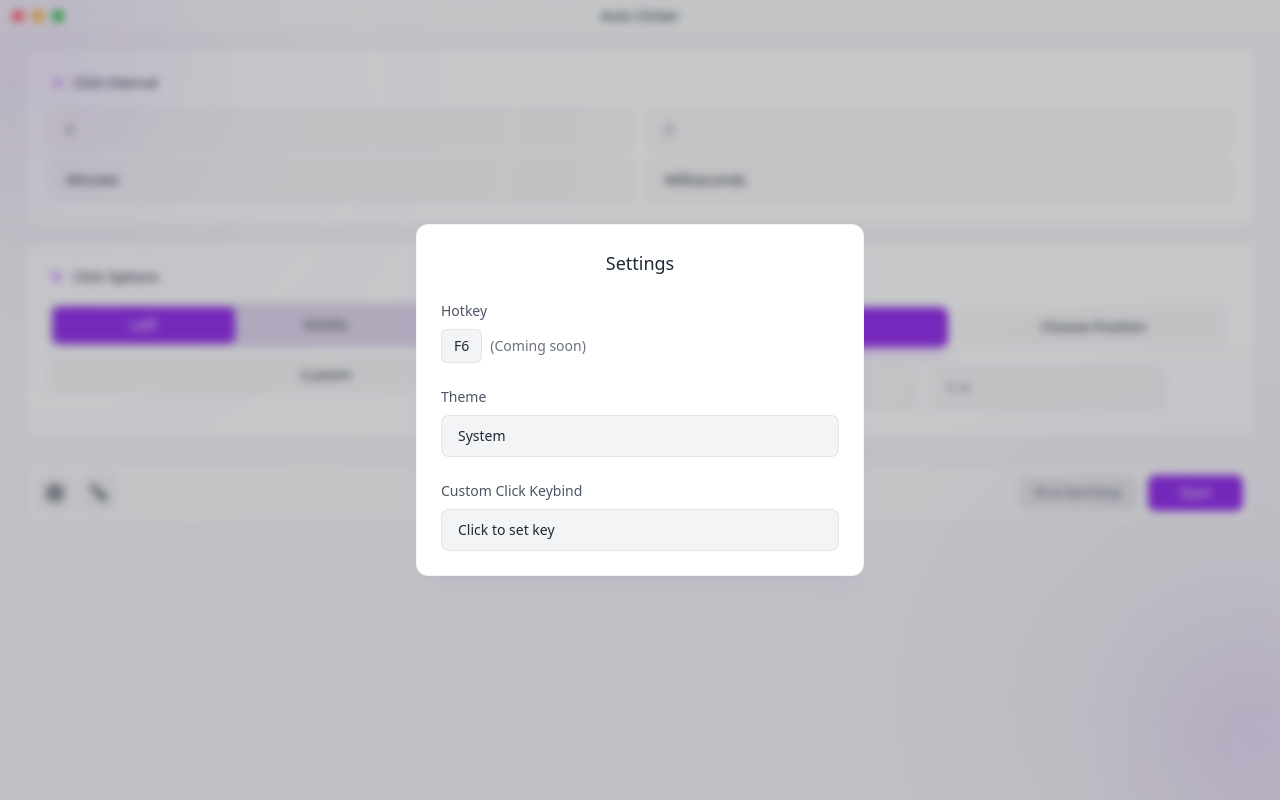
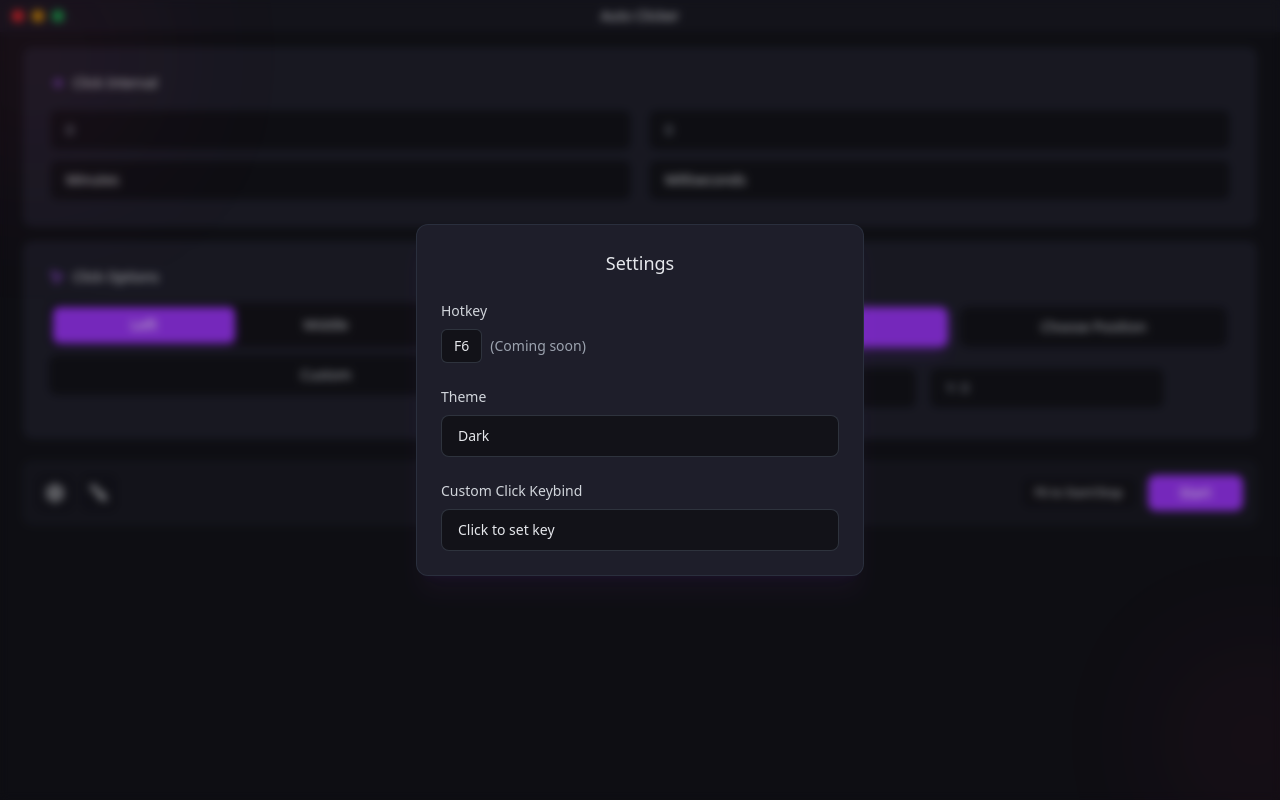
Before and after one commit to kauht/Clikr, a React (Vite) app: page / in a window 1280 px wide. Both pictures are taken after a click on the button 55 px from the left and 493 px from the top of the page. Built offline with nearby package versions, Linux system fonts and the light colour scheme.

Commit message:
Getting bit rusty

```diff
--- a/src-tauri/tauri.conf.json
+++ b/src-tauri/tauri.conf.json
@@ -1,12 +1,12 @@
 {
   "$schema": "https://schema.tauri.app/config/2",
-  "productName": "first",
+  "productName": "Auto Clicker",
   "version": "0.1.0",
-  "identifier": "com.first.app",
+  "identifier": "com.autoclicker.app",
   "build": {
     "beforeDevCommand": "npm run dev",
     "devUrl": "http://localhost:1420",
-    "beforeBuildCommand": "npm run build",
+    "beforeBuildCommand": "pnpm run build",
     "frontendDist": "../dist"
   },
   "app": {
--- a/src/App.tsx
+++ b/src/App.tsx
@@ -1,30 +1,36 @@
-import { getCurrentWindow } from '@tauri-apps/api/window';
+import NavBar from './components/NavBar';
 import { ArrowRight, MousePointer2, Settings as SettingsIcon, SwordIcon as Record } from 'lucide-react';
 import { useState, useEffect } from 'react';
 import "./App.css";
 import KInput from './components/kInput';
 import KSelect from './components/kSelect';
 import SettingsMenu from './components/SettingsMenu';
+import ClickTypeSelector from './components/ClickTypeSelector';
 
 function App() {
-  // Theme
-  const [theme, setTheme] = useState('System');
+  const [theme, setTheme] = useState('Dark'); // Default Theme
+  const [intervalUnit1, setIntervalUnit1] = useState('Minutes');
+  const [intervalUnit2, setIntervalUnit2] = useState('Milliseconds');
+  const [interval1, setInterval1] = useState('');
+  const [interval2, setInterval2] = useState('');
+  const [positionX, setPositionX] = useState('');
+  const [positionY, setPositionY] = useState('');
+  const [clickType, setClickType] = useState('Left');
+  const [positionType, setPositionType] = useState('Current');
+  const [customKey] = useState('');
+  const [isRunning, setIsRunning] = useState(false);
+  const [hotkey] = useState('F6');
+  const [isSettingsOpen, setIsSettingsOpen] = useState(false);
+  const [isCustomKeyModalOpen, setIsCustomKeyModalOpen] = useState(false);
 
-  // Disable Keybinds
   useEffect(() => {
     const handleMouseEvents = (e: MouseEvent) => {
-      if (e.button === 3 || e.button === 4 || e.type === 'contextmenu') {
-        e.preventDefault();
-      }
+      if (e.button === 3 || e.button === 4 || e.type === 'contextmenu') e.preventDefault();
     };
 
     const handleKeyboardEvents = (e: KeyboardEvent) => {
       const { key, ctrlKey, shiftKey } = e;
-      const isBlockedFKey = key.startsWith('F') && key !== 'F6';
-      const isCtrlR = ctrlKey && key === 'r';
-      const isBlockedCtrlShiftKey = ctrlKey && shiftKey && 'IJCK'.includes(key);
-
-      if (isBlockedFKey || isCtrlR || isBlockedCtrlShiftKey) {
+      if ((key.startsWith('F') && key !== 'F6') || (ctrlKey && key === 'r') || (ctrlKey && shiftKey && 'IJCK'.includes(key))) {
         e.preventDefault();
       }
     };
@@ -40,153 +46,53 @@ function App() {
     };
   }, []);
 
-  // Handle Theme
   useEffect(() => {
-    const handleSystemThemeChange = (e: MediaQueryListEvent | MediaQueryList) => {
-      if (theme === 'System') {
-        document.documentElement.classList.toggle('dark', e.matches);
-      }
-    };
-
-    if (theme === 'System') {
-      const darkModeMediaQuery = window.matchMedia('(prefers-color-scheme: dark)');
-      handleSystemThemeChange(darkModeMediaQuery);
-      darkModeMediaQuery.addEventListener('change', handleSystemThemeChange);
-      return () => darkModeMediaQuery.removeEventListener('change', handleSystemThemeChange);
-    } else {
-      document.documentElement.classList.toggle('dark', theme === 'Dark');
-    }
+    document.documentElement.classList.toggle('dark', theme === 'Dark');
   }, [theme]);
-
-  // Intervals
-  const [intervalUnit1, setIntervalUnit1] = useState('Minutes');
-  const [intervalUnit2, setIntervalUnit2] = useState('Milliseconds');
-  const [interval1, setInterval1] = useState('');
-  const [interval2, setInterval2] = useState('');
-
-  // Cursor Position
-  const [positionX, setPositionX] = useState('');
-  const [positionY, setPositionY] = useState('');
-
-  // Click Options
-  const [clickType, setClickType] = useState('Left');
-  const [positionType, setPositionType] = useState('Current');
-  const [customKey] = useState('');
-  const [, setIsCustomKeyModalOpen] = useState(false);
-
-  // App State
-  const [isRunning, setIsRunning] = useState(false);
-  const [hotkey] = useState('F6');
-  const [isSettingsOpen, setIsSettingsOpen] = useState(false);
 
   return (
     <div className="h-screen w-screen bg-background-light dark:bg-background-dark backdrop-blur relative overflow-hidden">
-
-
-      {/* Nav Bar Section */}
-      <div data-tauri-drag-region className="flex items-center h-8 px-3 bg-section-light/50 dark:bg-section-dark/50 bg-opacity-100 backdrop-blur-sm">
-        <div className="absolute flex space-x-2">
-          <div className="w-3 h-3 rounded-full bg-[#FF5F57] hover:opacity-80 transition-opacity" onClick={() => {
-            getCurrentWindow().close();
-          }}></div>
-          <div className="w-3 h-3 rounded-full bg-[#FFBD2E] hover:opacity-80 transition-opacity" onClick={() => {
-            getCurrentWindow().minimize();
-          }}></div>
-          <div className="w-3 h-3 rounded-full bg-[#28C840] hover:opacity-80 transition-opacity" onClick={() => {
-            getCurrentWindow().toggleMaximize();
-          }}></div>
-        </div>
-        <div data-tauri-drag-region className="select-none flex-1 text-center text-sm font-medium text-gray-800 dark:text-gray-200">Auto Clicker</div>
-      </div>
-      <div className="pt-4 w-full bg-transparent px-6 py-4">
-
+      <NavBar/>
+      <div className="select-none pt-4 w-full bg-transparent px-6 py-4">
 
         {/* Click Interval Section */}
-        <div data-tauri-drag-region className="bg-section-light dark:bg-section-dark backdrop-blur-sm p-6 rounded-lg border border-gray-300/50 dark:border-gray-700/50 mb-4 hover:border-gray-400/50 dark:hover:border-gray-600/50 transition-colors">
-          <h3 data-tauri-drag-region className="select-none text-sm font-medium text-gray-800 dark:text-gray-200 mb-4 flex items-center">
-            <ArrowRight className="h-4 w-4 mr-2 text-purple-500" />
+        <div className="bg-section-light dark:bg-section-dark backdrop-blur-sm p-6 rounded-lg border border-gray-300/50 dark:border-gray-700/50 mb-4 hover:border-gray-400/50 dark:hover:border-gray-600/50 transition-colors">
+          <h3 className="text-sm font-medium text-gray-800 dark:text-gray-200 mb-4 flex items-center">
+            <ArrowRight className="h-4 w-4 mr-2 text-purple-500"/>
             Click Interval
           </h3>
-          <div data-tauri-drag-region className="grid grid-cols-2 gap-4">
+          <div className="grid grid-cols-2 gap-4">
             <div className="space-y-2">
-              <KInput value={interval1} onChange={setInterval1} placeholder="0" />
-              <KSelect
-                value={intervalUnit1}
-                onChange={setIntervalUnit1}
-                options={['Minutes', 'Seconds', 'Hours']}
-              />
+              <KInput value={interval1} onChange={setInterval1}/>
+              <KSelect value={intervalUnit1} onChange={setIntervalUnit1} options={['Minutes', 'Seconds', 'Hours', 'Milliseconds', 'Microseconds']}/>
             </div>
             <div className="space-y-2">
-              <KInput value={interval2} onChange={setInterval2} placeholder="0" />
-              <KSelect
-                value={intervalUnit2}
-                onChange={setIntervalUnit2}
-                options={['Milliseconds', 'Microseconds']}
-              />
+              <KInput value={interval2} onChange={setInterval2}/>
+              <KSelect value={intervalUnit2} onChange={setIntervalUnit2} options={['Minutes', 'Seconds', 'Hours', 'Milliseconds', 'Microseconds']}/>
             </div>
           </div>
         </div>
-        <div data-tauri-drag-region className="grid grid-cols-2 gap-6 mb-6">
-
+        <div className="grid grid-cols-2 gap-6 mb-6">
 
           {/* Click Options Section */}
-          <div data-tauri-drag-region className="bg-section-light dark:bg-section-dark backdrop-blur-sm p-6 rounded-lg border border-gray-300/50 dark:border-gray-700/50 hover:border-gray-400/50 dark:hover:border-gray-600/50 transition-colors">
-            <h3 data-tauri-drag-region className="select-none text-sm font-medium text-gray-800 dark:text-gray-200 mb-4 flex items-center">
+          <div className="bg-section-light dark:bg-section-dark backdrop-blur-sm p-6 rounded-lg border border-gray-300/50 dark:border-gray-700/50 hover:border-gray-400/50 dark:hover:border-gray-600/50 transition-colors">
+            <h3 className="select-none text-sm font-medium text-gray-800 dark:text-gray-200 mb-4 flex items-center">
               <MousePointer2 className="h-4 w-4 mr-2 text-purple-500" />
               Click Options
             </h3>
-            <div className="space-y-2">
-              <div className="relative flex bg-interactive-light dark:bg-interactive-dark rounded-lg p-1 w-full overflow-hidden">
-                <div
-                  className="absolute inset-0 bg-custom-purple/10 dark:bg-custom-purple/5 transition-all duration-300"
-                  style={{
-                    transform: clickType === 'Custom' ? 'translateX(-100%)' : `translateX(${['Left', 'Middle', 'Right'].indexOf(clickType) * 33.333}%)`
-                  }}
-                />
-                <div
-                  className="absolute inset-1 bg-custom-purple rounded-md transition-all duration-300 shadow-lg shadow-custom-purple/20"
-                  style={{
-                    width: 'calc(33.333% - 2.8px)',
-                    transform: clickType === 'Custom' ? 'translateX(-100%)' : `translateX(${['Left', 'Middle', 'Right'].indexOf(clickType) * 100}%)`
-                  }}
-                />
-                {['Left', 'Middle', 'Right'].map((type) => (
-                  <button
-                    key={type}
-                    onClick={() => setClickType(type)}
-                    className={`relative z-10 select-none flex-1 px-4 py-2 text-sm font-medium transition-all duration-200
-                      ${clickType === type
-                        ? 'text-white transform scale-105'
-                        : 'text-gray-600 dark:text-gray-300 hover:text-gray-800 dark:hover:text-gray-200'
-                      }`}
-                  >
-                    {type}
-                  </button>
-                ))}
-              </div>
-              <button
-                onClick={() => {
-                  setClickType('Custom');
-                  setIsCustomKeyModalOpen(true);
-                }}
-                className={`select-none w-full px-4 py-2.5 text-sm rounded-lg transition-all duration-200 ${clickType === 'Custom'
-                  ? 'bg-custom-purple hover:bg-custom-purple-hover text-white shadow-lg shadow-custom-purple/20'
-                  : 'bg-gray-100 dark:bg-[#121218] text-gray-800 dark:text-gray-300 hover:bg-gray-200/80 dark:hover:bg-[#121218]/50 hover:text-gray-900 dark:hover:text-gray-200'
-                  }`}
-              >
-                {customKey ? `Key: ${customKey}` : 'Custom'}
-              </button>
-            </div>
+
+            <ClickTypeSelector value={clickType} onChange={setClickType} onCustomClick={() => setIsCustomKeyModalOpen(true)} customKey={customKey}/>
           </div>
 
           {/* Cursor Position Section */}
-          <div data-tauri-drag-region className="bg-section-light dark:bg-section-dark backdrop-blur-sm p-6 rounded-lg border border-gray-300/50 dark:border-gray-700/50 hover:border-gray-400/50 dark:hover:border-gray-600/50 transition-colors">
-            <h3 data-tauri-drag-region className="select-none text-sm font-medium text-gray-800 dark:text-gray-200 mb-4 flex items-center">
+          <div className="bg-section-light dark:bg-section-dark backdrop-blur-sm p-6 rounded-lg border border-gray-300/50 dark:border-gray-700/50 hover:border-gray-400/50 dark:hover:border-gray-600/50 transition-colors">
+            <h3 className="select-none text-sm font-medium text-gray-800 dark:text-gray-200 mb-4 flex items-center">
               <MousePointer2 className="h-4 w-4 mr-2 text-purple-500" />
               Cursor Position
             </h3>
-            <div data-tauri-drag-region className="select-none space-y-3">
-              <div data-tauri-drag-region className="flex space-x-3 p-1">
+
+            <div className="select-none space-y-3">
+              <div className="flex space-x-3 p-1">
                 {['Current', 'Choose Position'].map((type) => (
                   <button
                     key={type}
@@ -194,13 +100,12 @@ function App() {
                     className={`px-2 py-2.5 text-sm rounded-lg transition-all duration-200 hover:scale-105 flex-1 ${positionType === type
                       ? 'bg-custom-purple hover:bg-custom-purple-hover text-white shadow-lg shadow-custom-purple/20'
                       : 'bg-gray-100 dark:bg-[#121218] text-gray-800 dark:text-gray-300 hover:bg-gray-200/80 dark:hover:bg-[#121218]/50 hover:text-gray-900 dark:hover:text-gray-200'
-                      }`}
-                  >
+                      }`}>
                     {type}
                   </button>
                 ))}
               </div>
-              <div data-tauri-drag-region className="flex space-x-3 p-1 ">
+              <div className="flex space-x-3 p-1">
                 <div>
                   <KInput value={positionX} onChange={setPositionX} placeholder="X: 0" />
                 </div>
@@ -213,12 +118,11 @@ function App() {
         </div>
 
         {/* Controls Section */}
-        <div data-tauri-drag-region className="flex justify-between items-center bg-section-light/50 dark:bg-section-dark/50 backdrop-blur-sm rounded-lg p-3 border border-gray-300/50 dark:border-gray-700/50">
-          <div data-tauri-drag-region className="flex space-x-2">
+        <div className="flex justify-between items-center bg-section-light/50 dark:bg-section-dark/50 backdrop-blur-sm rounded-lg p-3 border border-gray-300/50 dark:border-gray-700/50">
+          <div className="flex space-x-2">
             <button
               onClick={() => setIsSettingsOpen(true)}
-              className="bg-interactive-light/50 dark:bg-interactive-dark/50 hover:bg-interactive-light/70 dark:hover:bg-interactive-dark/70 text-gray-800 dark:text-gray-200 p-2 rounded-lg transition-all duration-200 hover:scale-105"
-            >
+              className="bg-interactive-light/50 dark:bg-interactive-dark/50 hover:bg-interactive-light/70 dark:hover:bg-interactive-dark/70 text-gray-800 dark:text-gray-200 p-2 rounded-lg transition-all duration-200 hover:scale-105">
               <SettingsIcon className="h-5 w-5" />
             </button>
             <button className="bg-interactive-light/50 dark:bg-interactive-dark/50 hover:bg-interactive-light/70 dark:hover:bg-interactive-dark/70 text-gray-800 dark:text-gray-200 p-2 rounded-lg transition-all duration-200 hover:scale-105">
@@ -226,41 +130,24 @@ function App() {
             </button>
           </div>
 
-          <div data-tauri-drag-region className="flex items-center space-x-3">
-            <span className="select-none text-xs text-gray-600 dark:text-gray-300 bg-interactive-light dark:bg-interactive-dark px-3 py-1.5 border-2 border-gray-300/50 dark:border-gray-800/50 rounded-md font-medium border-width: 1px">
+          <div className="flex items-center space-x-3">
+            <span className="select-none text-xs text-gray-600 dark:text-gray-300 bg-interactive-light dark:bg-interactive-dark px-3 py-1.5 border border-gray-300/50 dark:border-gray-800/50 rounded-md font-medium">
               {hotkey} to Start/Stop
             </span>
             <button
               onClick={() => setIsRunning(!isRunning)}
-              className={`
-                select-none relative overflow-hidden
-                ${isRunning ? 'bg-red-600 hover:bg-red-500' : 'bg-custom-purple hover:bg-custom-purple-hover'}
-                text-white px-8 py-2 rounded-lg font-medium text-sm
-                transition-all duration-300 ease-out
-                transform hover:scale-105 active:scale-95
-                hover:shadow-xl ${isRunning ? 'hover:shadow-red-500/20' : 'hover:shadow-custom-purple/20'}
-                before:absolute before:inset-0
-                before:bg-gradient-to-r
-                ${isRunning
-                  ? 'before:from-red-500/0 before:via-red-300/5 before:to-red-500/0'
-                  : 'before:from-custom-purple/0 before:via-custom-purple/10 before:to-custom-purple/0'}
-                before:translate-x-[-200%] hover:before:translate-x-[200%]
-                before:transition-transform before:duration-1000 before:ease-out
-                ${isRunning ? 'animate-[pulse_2s_ease-in-out_infinite]' : ''}
-              `}
-            >
+              className={`select-none relative overflow-hidden text-white px-8 py-2 rounded-lg font-medium text-sm transition-all duration-300 ease-out hover:scale-105 active:scale-95 hover:shadow-xl
+                ${isRunning ? 'bg-red-600 hover:bg-red-500 hover:shadow-red-500/20 animate-[pulse_2s_ease-in-out_infinite]' : 'bg-custom-purple hover:bg-custom-purple-hover hover:shadow-custom-purple/20'}
+                before:absolute before:inset-0 before:bg-gradient-to-r before:translate-x-[-200%] hover:before:translate-x-[200%] before:transition-transform before:duration-1000 before:ease-out
+                ${isRunning ? 'before:from-red-500/0 before:via-red-300/5 before:to-red-500/0' : 'before:from-custom-purple/0 before:via-custom-purple/10 before:to-custom-purple/0'}`}>
               <span className="relative z-10 inline-flex items-center"> {isRunning ? 'Stop' : 'Start'} </span>
             </button>
           </div>
         </div>
 
         {/* Blur Decorations */}
-        {/*Top Left*/}
-        <div className="pointer-events-none absolute -top-6 -left-12 w-40 h-40 bg-purple-600 dark:bg-pink-600 rounded-full filter blur-[100px] opacity-25 dark:opacity-20"></div>
-        <div className="pointer-events-none absolute -top-6 -left-12 w-60 h-60 bg-purple-400 dark:bg-pink-400 rounded-full filter blur-[200px] opacity-25 dark:opacity-20"></div>
-        {/*Bottom Right*/}
-        <div className="pointer-events-none absolute -bottom-5 -right-14 w-40 h-40 bg-purple-600 dark:bg-pink-600 rounded-full filter blur-[75px] opacity-20 dark:opacity-10"></div>
-        <div className="pointer-events-none absolute -bottom-5 -right-14 w-60 h-60 bg-purple-700 dark:bg-pink-700 rounded-full filter blur-[150px] opacity-20 dark:opacity-10"></div>
+        <div className="pointer-events-none absolute -top-6 -left-12 w-40 h-40 bg-purple-600 dark:bg-pink-600 rounded-full filter blur-[100px] opacity-30 dark:opacity-20"></div>
+        <div className="pointer-events-none absolute -bottom-5 -right-14 w-40 h-40 bg-purple-600 dark:bg-pink-600 rounded-full filter blur-[75px] opacity-30 dark:opacity-10"></div>
 
       </div>
       <SettingsMenu
--- /dev/null
+++ b/src/components/ClickTypeSelector.tsx
@@ -0,0 +1,57 @@
+import { useState } from 'react';
+
+interface ClickTypeSelectorProps {
+  value: string;
+  onChange: (value: string) => void;
+  onCustomClick: () => void;
+  customKey?: string;
+}
+
+const ClickTypeSelector = ({ value, onChange, onCustomClick, customKey }: ClickTypeSelectorProps) => {
+  return (
+    <div className="space-y-2">
+      <div className="relative flex bg-interactive-light dark:bg-interactive-dark rounded-lg p-1 w-full overflow-hidden">
+        <div
+          className="absolute inset-0 bg-transparent dark:bg-transparent"
+          style={{
+            transform: value === 'Custom' ? 'translateX(-100%)' : `translateX(${['Left', 'Middle', 'Right'].indexOf(value) * 33.333}%)`
+          }}
+        />
+        <div
+          className="absolute inset-1 bg-custom-purple rounded-md transition-all duration-300 shadow-lg shadow-custom-purple/20"
+          style={{
+            width: 'calc(33.333% - 2.8px)',
+            transform: value === 'Custom' ? '' : `translateX(${['Left', 'Middle', 'Right'].indexOf(value) * 100}%)`
+          }}
+        />
+        {['Left', 'Middle', 'Right'].map((type) => (
+          <button
+            key={type}
+            onClick={() => onChange(type)}
+            className={`relative z-10 select-none flex-1 px-4 py-2 text-sm font-medium transition-all duration-200
+              ${value === type
+                ? 'text-white transform scale-105'
+                : 'text-gray-600 dark:text-gray-300 hover:text-gray-800 dark:hover:text-gray-200'
+              }`}
+          >
+            {type}
+          </button>
+        ))}
+      </div>
+      <button
+        onClick={() => {
+          onChange('Custom');
+          onCustomClick();
+        }}
+        className={`select-none w-full px-4 py-2.5 text-sm rounded-lg transition-all duration-200 ${value === 'Custom'
+          ? 'bg-custom-purple hover:bg-custom-purple-hover text-white shadow-lg shadow-custom-purple/20'
+          : 'bg-gray-100 dark:bg-[#121218] text-gray-800 dark:text-gray-300 hover:bg-gray-200/80 dark:hover:bg-[#121218]/50 hover:text-gray-900 dark:hover:text-gray-200'
+          }`}
+      >
+        {customKey ? `Key: ${customKey}` : 'Custom'}
+      </button>
+    </div>
+  );
+};
+
+export default ClickTypeSelector;
--- /dev/null
+++ b/src/components/NavBar.tsx
@@ -0,0 +1,18 @@
+import { getCurrentWindow } from '@tauri-apps/api/window';
+
+const NavBar = () => {
+  return (
+    <div data-tauri-drag-region className="flex items-center h-8 px-3 bg-section-light/50 dark:bg-section-dark/50">
+      <div className="absolute flex space-x-2">
+        <div className="w-3 h-3 rounded-full bg-red-600 transition duration-300 hover:opacity-70 transition-opacity" onClick={() => getCurrentWindow().close()}/>
+        <div className="w-3 h-3 rounded-full bg-yellow-600 transition duration-300 hover:opacity-70 transition-opacity" onClick={() => getCurrentWindow().minimize()}/>
+        <div className="w-3 h-3 rounded-full bg-green-600 transition duration-300 hover:opacity-70 transition-opacity" onClick={() => getCurrentWindow().toggleMaximize()}/>
+      </div>
+      <div data-tauri-drag-region className="select-none flex-1 text-center text-sm font-medium text-gray-800 dark:text-gray-200">
+        {'Auto Clicker'}
+      </div>
+    </div>
+  );
+};
+
+export default NavBar;
--- a/src/components/SettingsMenu.tsx
+++ b/src/components/SettingsMenu.tsx
@@ -69,7 +69,6 @@ const SettingsMenu = ({ isOpen, onClose, customKey, setIsCustomKeyModalOpen, the
               onChange={(e) => setTheme(e.target.value)}
               className="w-full bg-gray-100 dark:bg-[#121218] border border-gray-300/50 dark:border-gray-600/50 rounded-lg px-4 py-2.5 text-sm text-gray-800 dark:text-gray-200 focus:outline-none focus:ring-2 focus:ring-transparent focus:border-gray-300/50 dark:focus:border-gray-600/50 transition-all appearance-none cursor-pointer hover:bg-gray-200/80 dark:hover:bg-[#121218]/80"
             >
-              <option>System</option>
               <option>Dark</option>
               <option>Light</option>
             </select>
```
Also changed, not shown: 1 other file (tests, documents, lock files or other folders).
